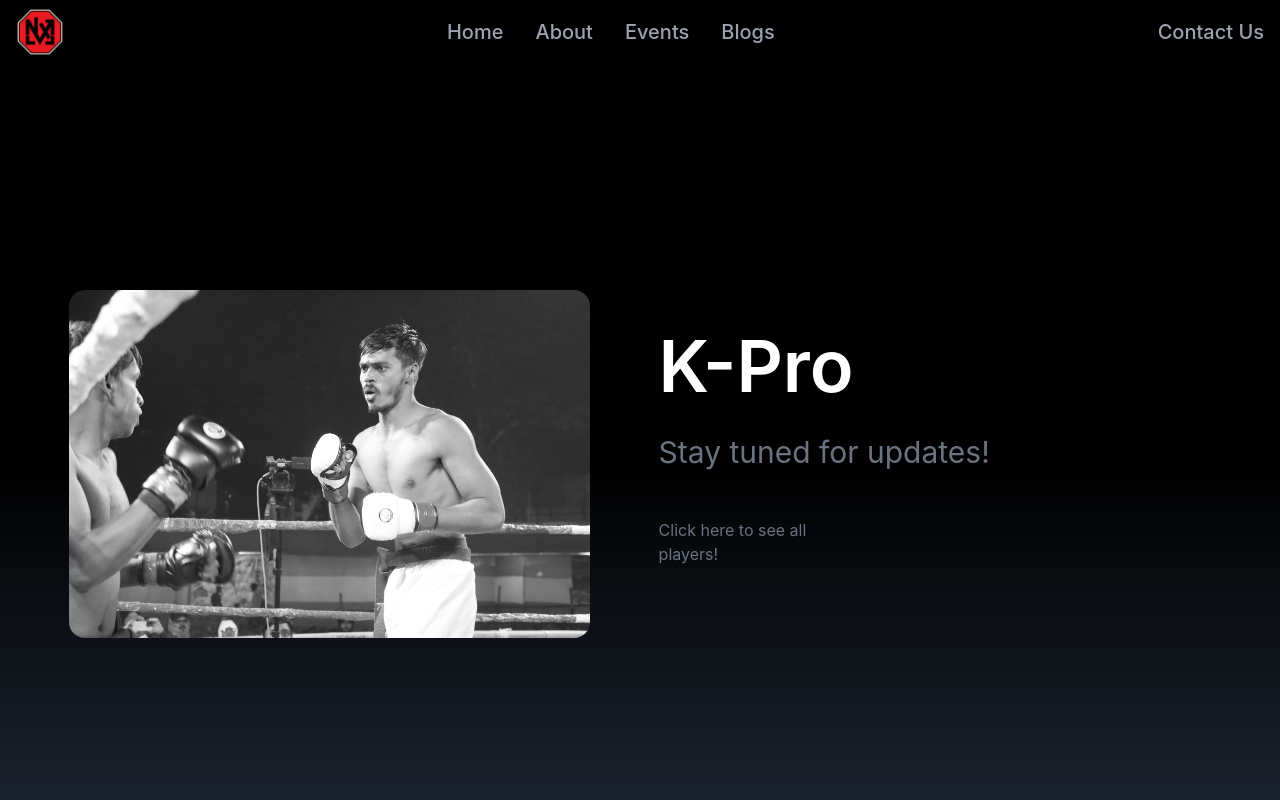
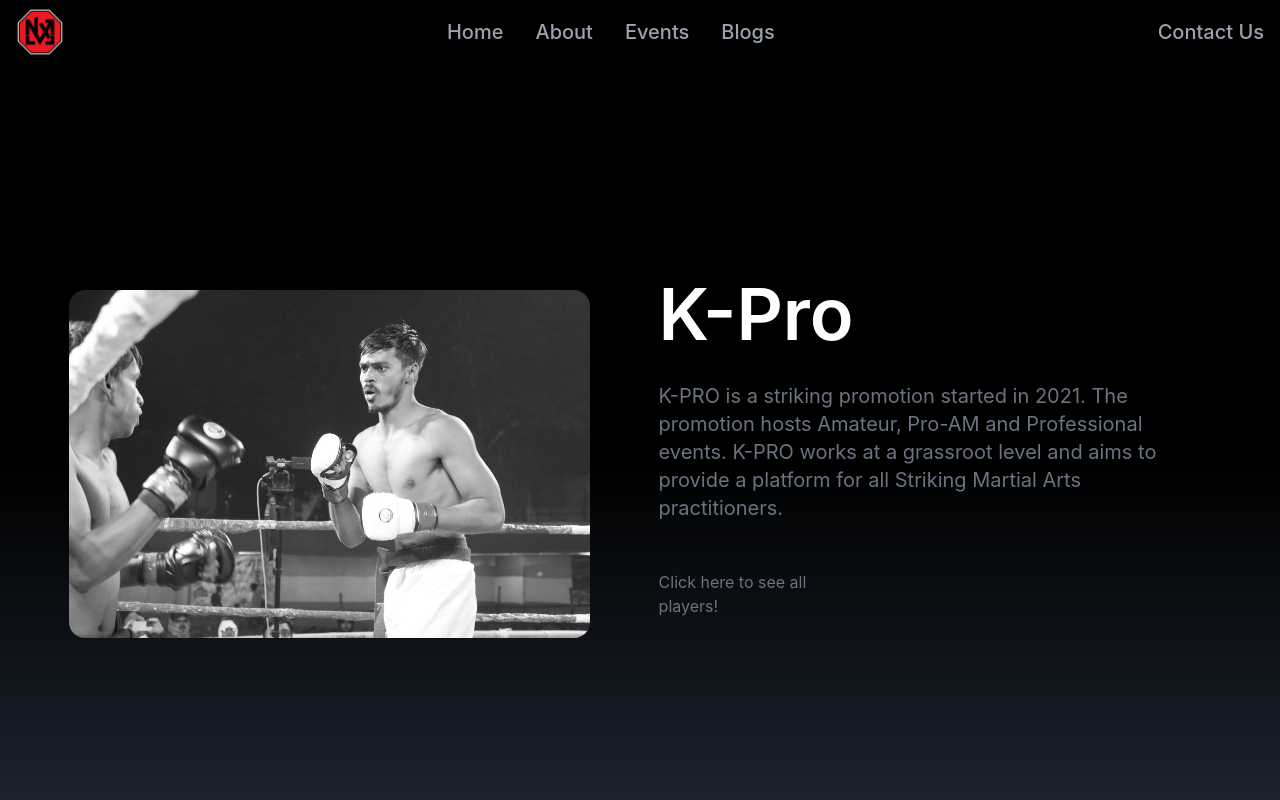
Before and after one commit to Debdip2003/MMA-Website, a React (Create React App) app: page /kpro in a window 1280 px wide. Shown: the top 800 px of the page. Built offline with nearby package versions, Linux system fonts and the light colour scheme.

Commit message:
event pages fixed

```diff
--- a/src/components/Eryx.jsx
+++ b/src/components/Eryx.jsx
@@ -11,7 +11,7 @@
                 </div>
                 <div className='flex flex-col justify-center h-full pr-20 md:w-2/4 ml-10'>
                     <h2 className=' text-7xl font-semibold text-white mb-4'>Eryx</h2>
-                    <p className='text-gray-500 py-4 mb-4 text-3xl'>Stay tuned for updates!</p>
+                    <p className='text-gray-500 py-4 mb-4 text-xl'>ERYX is a Professional Boxing promotion based out of Kolkata, West Bengal.</p>
                 </div>
             </div>
         </div>
--- a/src/components/Iris.jsx
+++ b/src/components/Iris.jsx
@@ -11,7 +11,7 @@
                 </div>
                 <div className='flex flex-col justify-center h-full pr-20 md:w-2/4 ml-10'>
                     <h2 className=' text-7xl font-semibold text-white mb-4'>Iris</h2>
-                    <p className='text-gray-500 py-4 mb-4 text-3xl'>Stay tuned for updates!</p>
+                    <p className='text-gray-500 py-4 mb-4 text-xl'>Iris is an amateur MMA promotion based out of Kolkata, West Bengal.</p>
                 </div>
             </div>
         </div>
--- a/src/components/KPro.jsx
+++ b/src/components/KPro.jsx
@@ -16,8 +16,8 @@
           </div>
           <div className="flex flex-col justify-center h-full pr-20 md:w-2/4 ml-10">
             <h2 className=" text-7xl font-semibold text-white mb-4">K-Pro</h2>
-            <p className="text-gray-500 py-4 mb-4 text-3xl">
-              Stay tuned for updates!
+            <p className="text-gray-500 py-4 mb-4 text-xl">
+            K-PRO is a striking promotion started in 2021. The promotion hosts Amateur, Pro-AM and Professional events. K-PRO works at a grassroot level and aims to provide a platform for all Striking Martial Arts practitioners.
             </p>
             <p className="w-1/3 text-gray-500 py-4 mb-4 hover:underline hover:text-white underline-offset-4 duration-200">
               <Link to={"/Players"}>Click here to see all players!</Link>
```
Also changed, not shown: src/routes/routes.js (+8 -8 lines).
